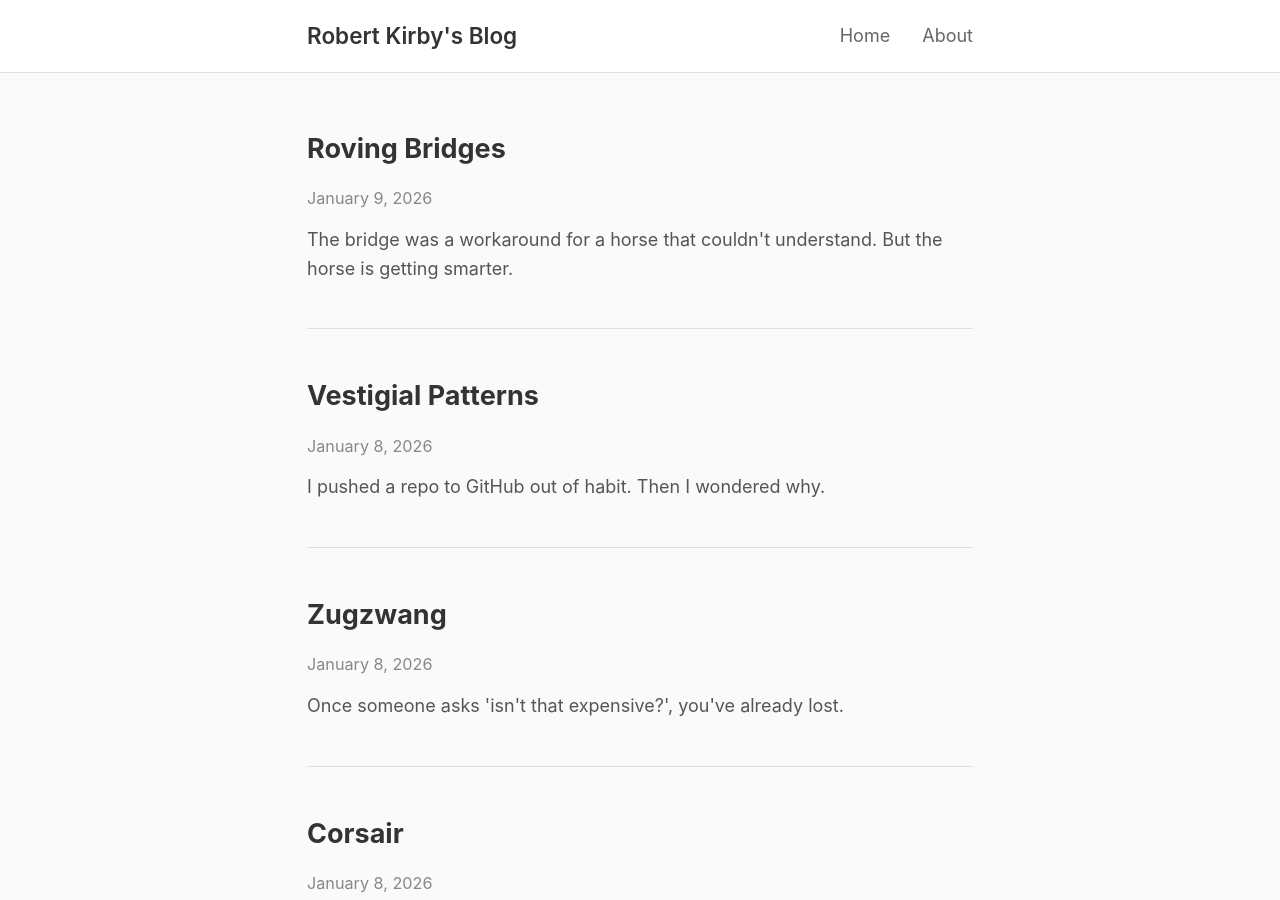
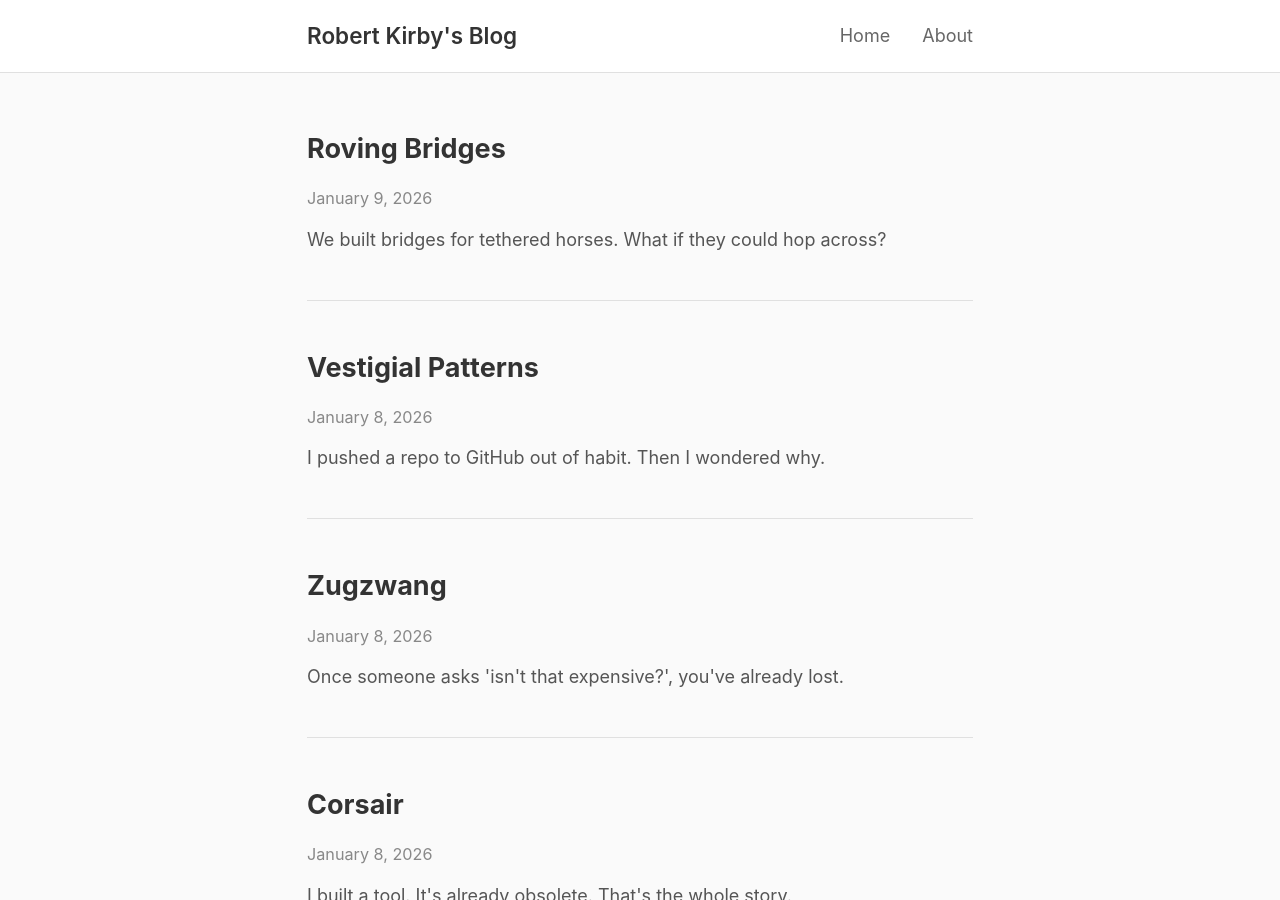
Before and after one commit to rob137/rob137.github.io, a Jekyll site: the page built from index.html, in a window 1280 px wide and 900 px high. Built offline with Jekyll 4.4.1, drawn with Linux system fonts in a browser that asks for light colours.

Commit message:
New excerpt: tethered horses, hopping

```diff
--- a/_posts/2026-01-09-roving-bridges.md
+++ b/_posts/2026-01-09-roving-bridges.md
@@ -3,7 +3,7 @@ layout: post
 title: "Roving Bridges"
 date: 2026-01-09 10:00:00 +0000
 tags: [ai, llm, workflow, testing, agents]
-excerpt: "The bridge was a workaround for a horse that couldn't understand. But the horse is getting smarter."
+excerpt: "We built bridges for tethered horses. What if they could hop across?"
 ---
 
 ![Bridge 77, Macclesfield Canal](/assets/images/roving-bridge.jpg)
```
